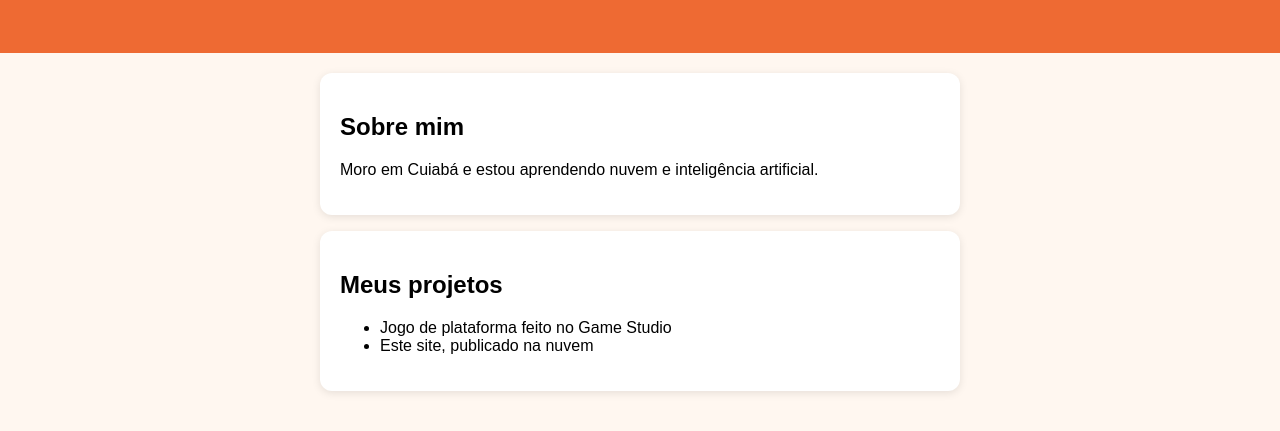
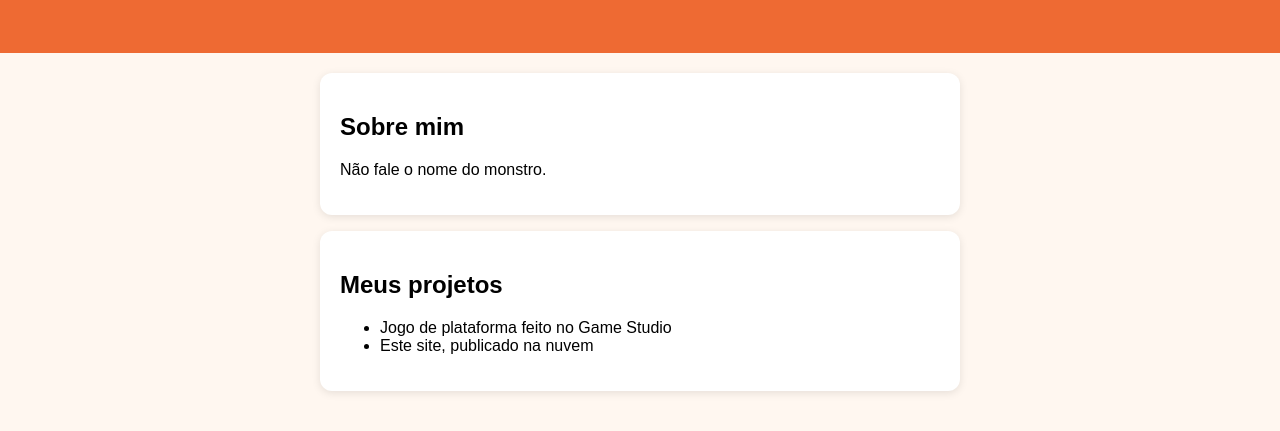
Before and after one commit to MatheusFerruci/primeiro-conectajovem, a plain HTML site: page index.html in a window 1280 px wide. Shown: the part 141-572 px from the top of the page. Drawn offline with Linux system fonts and the light colour scheme.

Commit message:
Update personal description in index.html

```diff
--- a/index.html
+++ b/index.html
@@ -20,7 +20,7 @@ margin-bottom: 16px; box-shadow: 0 2px 8px rgba(0, 0, 0, 0.1); }
 <main>
 <section class="cartao">
 <h2>Sobre mim</h2>
-<p>Moro em Cuiabá e estou aprendendo nuvem e inteligência artificial.</p>
+<p>Não fale o nome do monstro.</p>
 </section>
 <section class="cartao">
 <h2>Meus projetos</h2>
```
